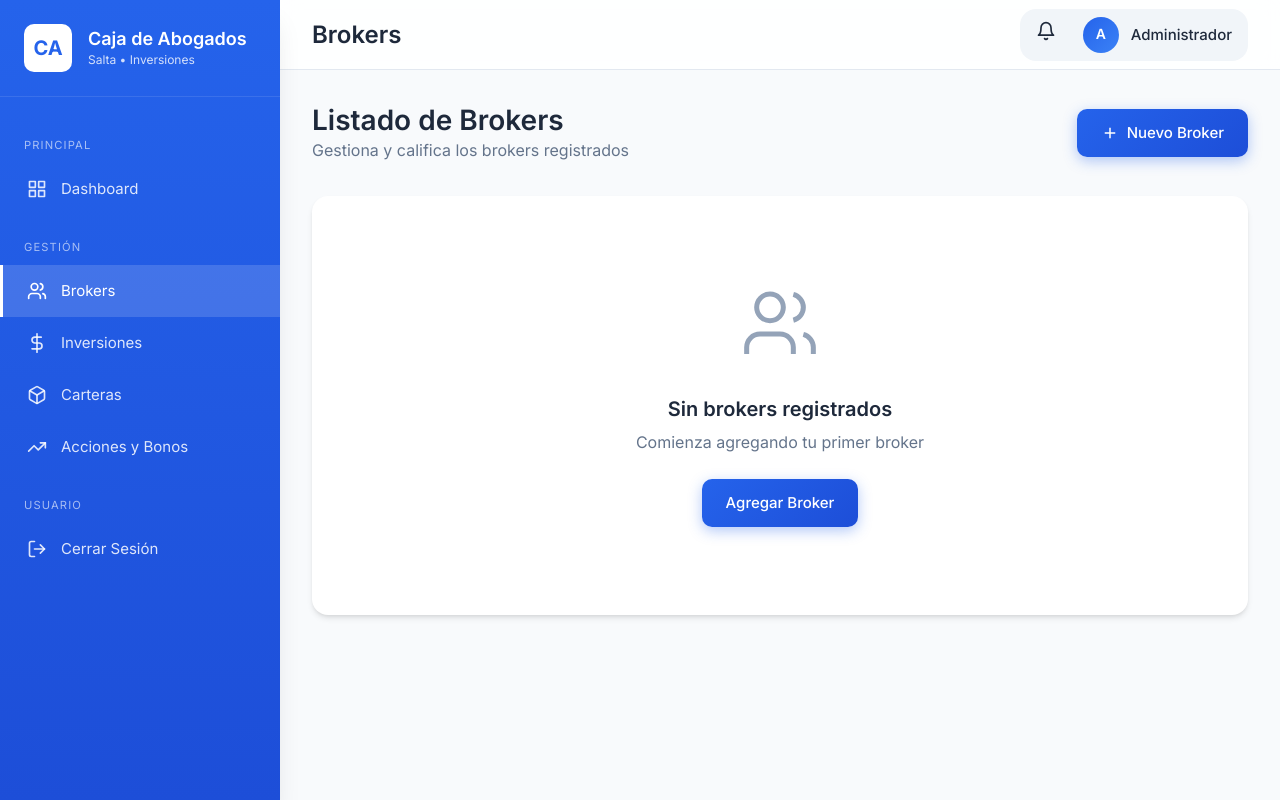
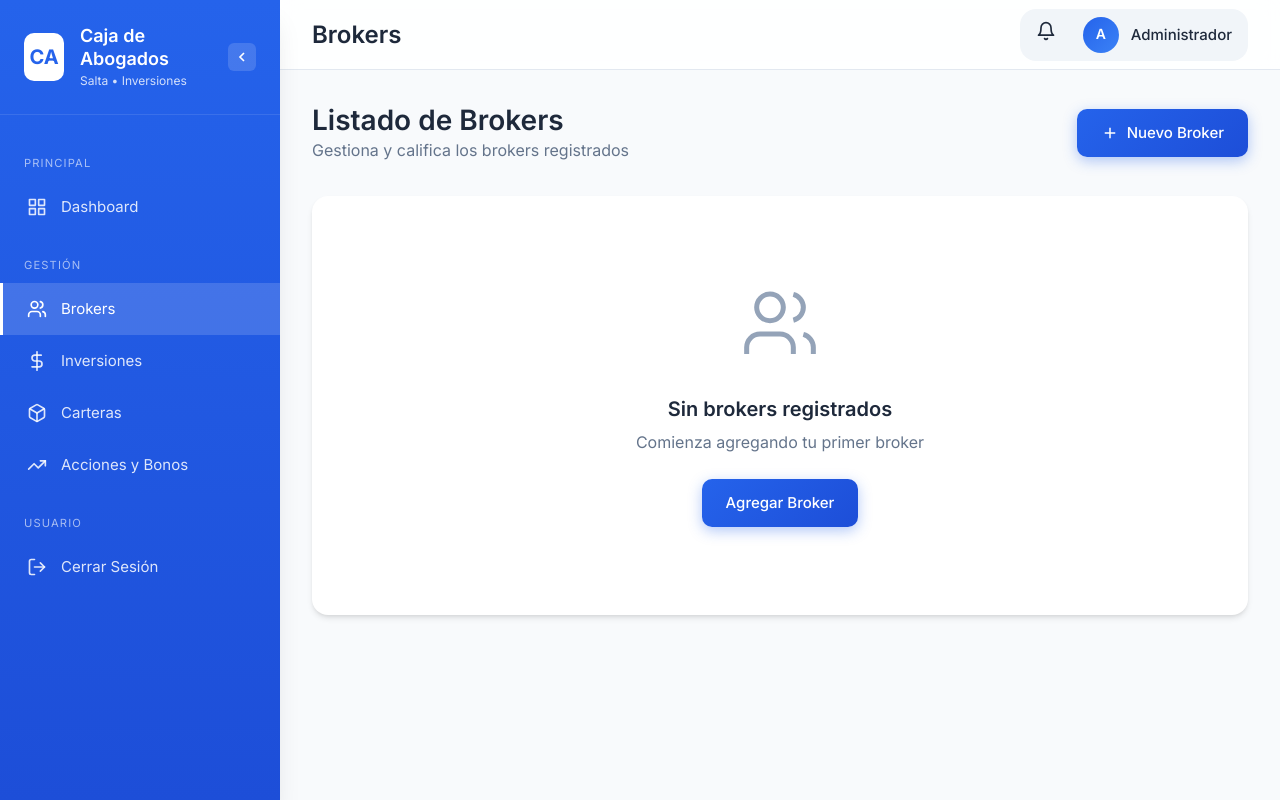
Before and after one commit to OctavioGalvan5/app_inversiones, a Flask app: page /brokers in a window 1280 px wide. Run offline with Flask 3, Linux system fonts and the light colour scheme; a user stored in the database is signed in; data that the repository does not hold is empty.

Commit message:
feat: sidebar colapsable con persistencia en localStorage
Boton en el header del sidebar para colapsar/expandir.
Colapsado muestra solo iconos (64px), expandido muestra texto (280px).
Transicion suave de 250ms. Estado se guarda en localStorage.

Co-Authored-By: Claude Sonnet 4.6 <noreply@anthropic.com>

```diff
--- a/static/style.css
+++ b/static/style.css
@@ -148,8 +148,10 @@ h4 {
     position: fixed;
     height: 100vh;
     overflow-y: auto;
+    overflow-x: hidden;
     z-index: 1000;
     box-shadow: var(--shadow-xl);
+    transition: width 0.25s ease;
 }
 
 .sidebar-header {
@@ -158,6 +160,81 @@ h4 {
     display: flex;
     align-items: center;
     gap: 1rem;
+    position: relative;
+}
+
+/* Sidebar collapse toggle */
+.sidebar-toggle {
+    margin-left: auto;
+    background: rgba(255,255,255,0.15);
+    border: none;
+    border-radius: 6px;
+    color: white;
+    width: 28px;
+    height: 28px;
+    cursor: pointer;
+    display: flex;
+    align-items: center;
+    justify-content: center;
+    flex-shrink: 0;
+    transition: background 0.2s;
+}
+.sidebar-toggle:hover { background: rgba(255,255,255,0.25); }
+
+/* Collapsed state */
+.sidebar.collapsed {
+    width: 64px;
+}
+.sidebar.collapsed .sidebar-info,
+.sidebar.collapsed .nav-section,
+.sidebar.collapsed .nav-text {
+    display: none;
+}
+.sidebar.collapsed .sidebar-header {
+    justify-content: center;
+    padding: 1.25rem 0.75rem;
+}
+.sidebar.collapsed .sidebar-logo {
+    margin: 0;
+}
+.sidebar.collapsed .sidebar-toggle {
+    display: none;
+}
+.sidebar.collapsed .nav-link {
+    justify-content: center;
+    padding: 0.75rem;
+}
+.sidebar.collapsed .nav-link svg {
+    margin: 0;
+}
+
+/* Toggle button shown on collapsed sidebar bottom */
+.sidebar-toggle-bottom {
+    display: none;
+    width: 100%;
+    background: rgba(255,255,255,0.1);
+    border: none;
+    color: white;
+    padding: 0.75rem;
+    cursor: pointer;
+    justify-content: center;
+    align-items: center;
+    transition: background 0.2s;
+}
+.sidebar.collapsed .sidebar-toggle-bottom {
+    display: flex;
+}
+.sidebar-toggle-bottom:hover { background: rgba(255,255,255,0.2); }
+
+/* Main content transition */
+.main-content {
+    flex: 1;
+    margin-left: var(--sidebar-width);
+    min-height: 100vh;
+    transition: margin-left 0.25s ease;
+}
+.main-content.expanded {
+    margin-left: 64px;
 }
 
 .sidebar-logo {
@@ -225,12 +302,6 @@ h4 {
     flex-shrink: 0;
 }
 
-/* Main Content */
-.main-content {
-    flex: 1;
-    margin-left: var(--sidebar-width);
-    min-height: 100vh;
-}
 
 /* Header */
 .header {
--- a/templates/base.html
+++ b/templates/base.html
@@ -31,10 +31,15 @@
         <aside class="sidebar" id="sidebar">
             <div class="sidebar-header">
                 <div class="sidebar-logo">CA</div>
-                <div>
+                <div class="sidebar-info">
                     <div class="sidebar-title">Caja de Abogados</div>
                     <div class="sidebar-subtitle">Salta • Inversiones</div>
                 </div>
+                <button class="sidebar-toggle" onclick="toggleCollapse()" title="Colapsar menú">
+                    <svg id="collapse-icon" xmlns="http://www.w3.org/2000/svg" width="16" height="16" viewBox="0 0 24 24" fill="none" stroke="currentColor" stroke-width="2.5">
+                        <polyline points="15 18 9 12 15 6"></polyline>
+                    </svg>
+                </button>
             </div>
 
             <nav class="sidebar-nav">
@@ -48,7 +53,7 @@
                         <rect x="14" y="14" width="7" height="7"></rect>
                         <rect x="3" y="14" width="7" height="7"></rect>
                     </svg>
-                    Dashboard
+                    <span class="nav-text">Dashboard</span>
                 </a>
 
                 <div class="nav-section">Gestión</div>
@@ -61,7 +66,7 @@
                         <path d="M22 21v-2a4 4 0 0 0-3-3.87"></path>
                         <path d="M16 3.13a4 4 0 0 1 0 7.75"></path>
                     </svg>
-                    Brokers
+                    <span class="nav-text">Brokers</span>
                 </a>
 
                 <a href="{{ url_for('investments_list') }}"
@@ -71,20 +76,18 @@
                         <line x1="12" y1="1" x2="12" y2="23"></line>
                         <path d="M17 5H9.5a3.5 3.5 0 0 0 0 7h5a3.5 3.5 0 0 1 0 7H6"></path>
                     </svg>
-                    Inversiones
+                    <span class="nav-text">Inversiones</span>
                 </a>
 
                 <a href="{{ url_for('portfolios_list') }}"
                     class="nav-link {% if 'portfolio' in request.endpoint %}active{% endif %}">
                     <svg xmlns="http://www.w3.org/2000/svg" viewBox="0 0 24 24" fill="none" stroke="currentColor"
                         stroke-width="2" stroke-linecap="round" stroke-linejoin="round">
-                        <path
-                            d="M21 16V8a2 2 0 0 0-1-1.73l-7-4a2 2 0 0 0-2 0l-7 4A2 2 0 0 0 3 8v8a2 2 0 0 0 1 1.73l7 4a2 2 0 0 0 2 0l7-4A2 2 0 0 0 21 16z">
-                        </path>
+                        <path d="M21 16V8a2 2 0 0 0-1-1.73l-7-4a2 2 0 0 0-2 0l-7 4A2 2 0 0 0 3 8v8a2 2 0 0 0 1 1.73l7 4a2 2 0 0 0 2 0l7-4A2 2 0 0 0 21 16z"></path>
                         <polyline points="3.27,6.96 12,12.01 20.73,6.96"></polyline>
                         <line x1="12" y1="22.08" x2="12" y2="12"></line>
                     </svg>
-                    Carteras
+                    <span class="nav-text">Carteras</span>
                 </a>
 
                 <a href="{{ url_for('stocks_list') }}"
@@ -94,7 +97,7 @@
                         <polyline points="22,7 13.5,15.5 8.5,10.5 2,17"></polyline>
                         <polyline points="16,7 22,7 22,13"></polyline>
                     </svg>
-                    Acciones y Bonos
+                    <span class="nav-text">Acciones y Bonos</span>
                 </a>
 
                 <div class="nav-section">Usuario</div>
@@ -105,9 +108,16 @@
                         <polyline points="16,17 21,12 16,7"></polyline>
                         <line x1="21" y1="12" x2="9" y2="12"></line>
                     </svg>
-                    Cerrar Sesión
+                    <span class="nav-text">Cerrar Sesión</span>
                 </a>
             </nav>
+
+            <!-- Expand button shown when collapsed -->
+            <button class="sidebar-toggle-bottom" onclick="toggleCollapse()" title="Expandir menú">
+                <svg xmlns="http://www.w3.org/2000/svg" width="16" height="16" viewBox="0 0 24 24" fill="none" stroke="currentColor" stroke-width="2.5">
+                    <polyline points="9 18 15 12 9 6"></polyline>
+                </svg>
+            </button>
         </aside>
 
         <!-- Main Content -->
@@ -205,6 +215,25 @@
     {% endif %}
 
     <script>
+        // Sidebar collapse (desktop)
+        function toggleCollapse() {
+            const sidebar = document.getElementById('sidebar');
+            const main = document.querySelector('.main-content');
+            const collapsed = sidebar.classList.toggle('collapsed');
+            main.classList.toggle('expanded', collapsed);
+            localStorage.setItem('sidebarCollapsed', collapsed ? '1' : '0');
+        }
+
+        // Restore collapse state on load
+        (function() {
+            if (localStorage.getItem('sidebarCollapsed') === '1') {
+                const sidebar = document.getElementById('sidebar');
+                const main = document.querySelector('.main-content');
+                if (sidebar) sidebar.classList.add('collapsed');
+                if (main) main.classList.add('expanded');
+            }
+        })();
+
         function toggleSidebar() {
             const sidebar = document.getElementById('sidebar');
             const overlay = document.getElementById('sidebar-overlay');
```
